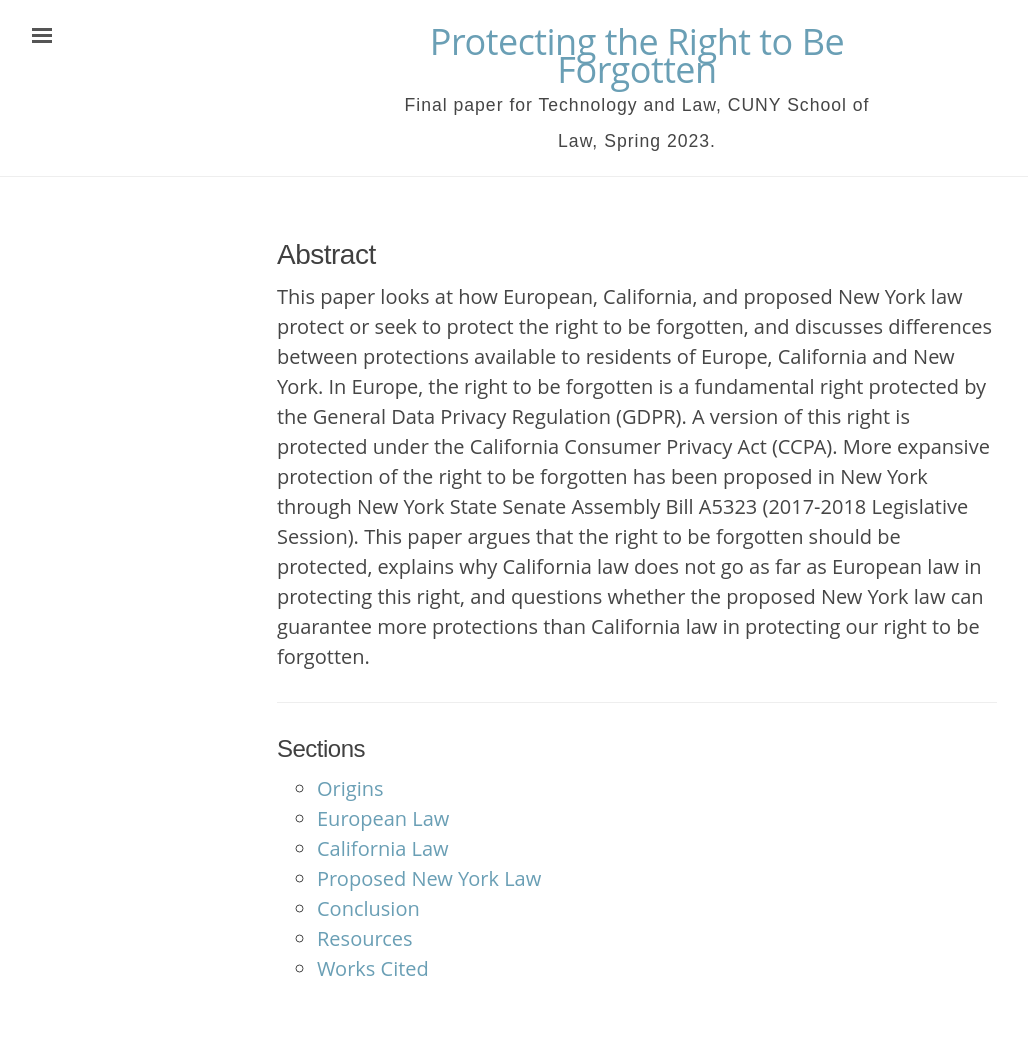
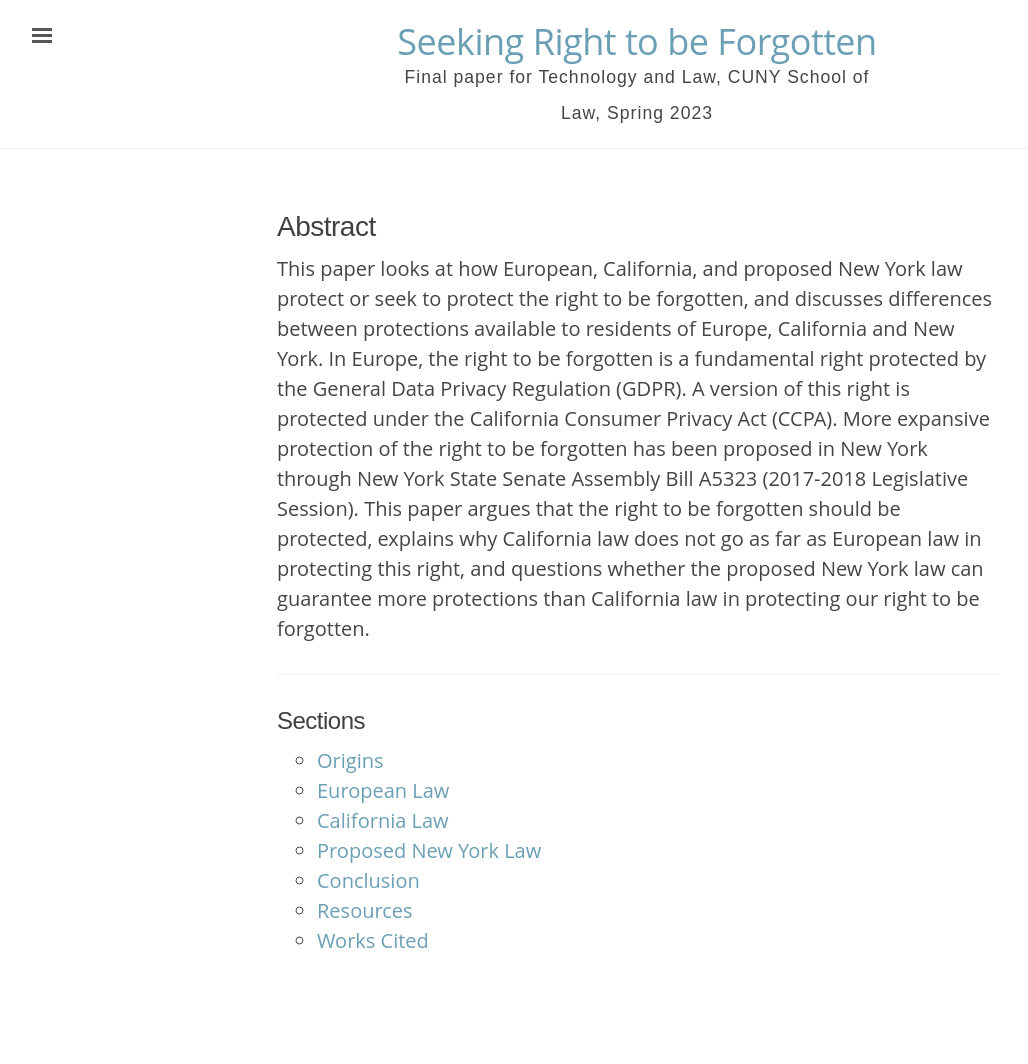
Before and after one commit to binipringle/right-to-be-forgotten, a Jekyll site: the page built from index.html, in a window 1280 px wide. Shown: the whole page, without its empty margins (3-1031 px from the left). Built offline with Jekyll 4.4.1, drawn with Linux system fonts in a browser that asks for light colours; after the commit the page ends 1036 px from its top, so only the background shows below that.

Commit message:
trying to get title in one line

```diff
--- a/_config.yml
+++ b/_config.yml
@@ -1,9 +1,9 @@
 # Built with Jekyll 3.6.0
 
 # Setupš
-title:               'Protecting the Right to Be Forgotten'
-tagline:             'Final paper for Technology and Law, CUNY School of Law, Spring 2023.'
-description:         'A look at protection of the right to be forgotten in European, California, and proposed New York law.'
+title:               'Seeking Right to be Forgotten'
+tagline:             'Final paper for Technology and Law, CUNY School of Law, Spring 2023'
+description:         'A look at protection of the right to be forgotten in European, California, and proposed New York law'
 url:                 'https://github.com/binipringle'
 baseurl:             '/right-to-be-forgotten'
 
```
